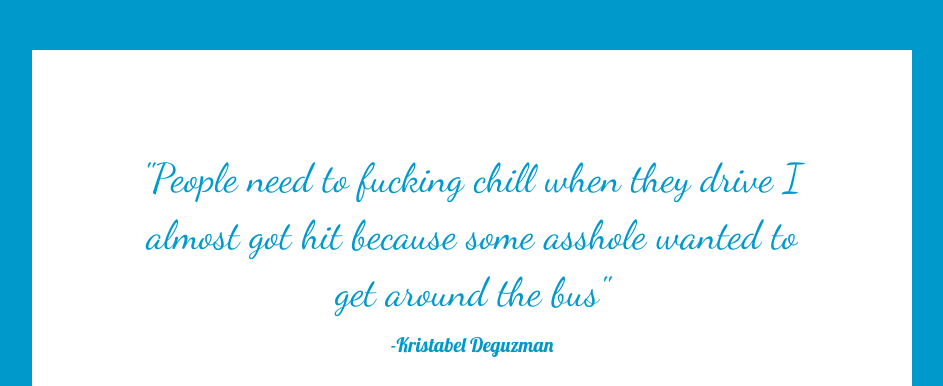
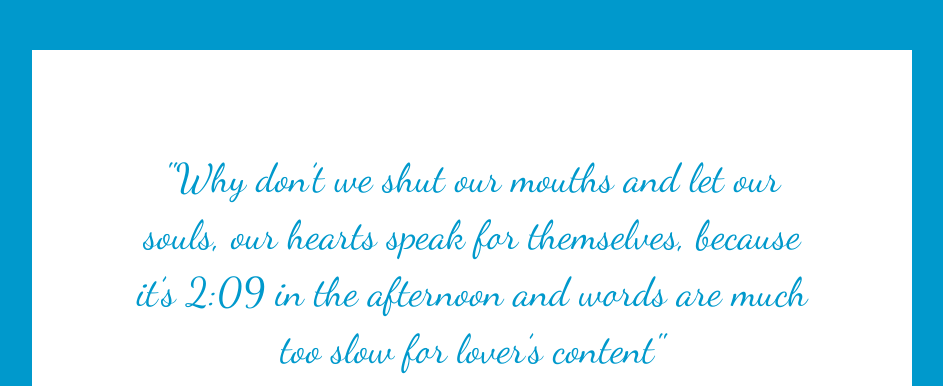
Before and after one commit to deguzmankevin/quotegenerator, a plain HTML site: page index.html in a window 1280 px wide. Shown: the part 150-536 px from the top of the page, without its empty margins (168-1111 px from the left). Drawn offline with nearby package versions, Linux system fonts and the light colour scheme; a web font is replaced by a local one.

Commit message:
changed back to lafayette's quote

```diff
--- a/index.html
+++ b/index.html
@@ -17,9 +17,9 @@
 
   <div>
 
-    <p id="QUOTE">"People need to fucking chill when they drive I almost got hit because some asshole wanted to get around the bus" </p>
+    <p id="QUOTE">"Why don’t we shut our mouths and let our souls, our hearts speak for themselves, because it’s 2:09 in the afternoon and words are much too slow for lover’s content" </p>
 
-    <p id="AUTHOR">-Kristabel Deguzman</p>
+    <p id="AUTHOR">-Lafayette White</p>
 <button id="new-quote" class="btn btn-primary btn-lg">New quote</button>
      <a class="twitter-share-button"id="TWITTER" href="https://twitter.com/intent/tweet" data-size="large" target="_blank"title="Tweet this quote!">
        <i class="fa fa-twitter-square fa-3x" aria-hidden="true"></i>
```
